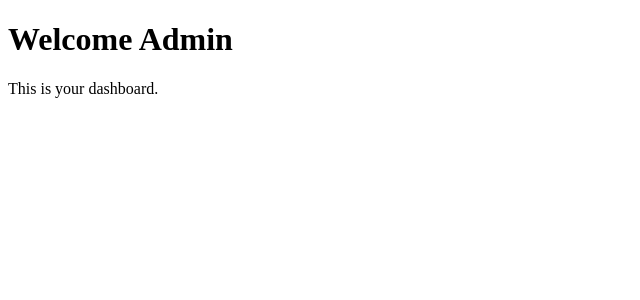
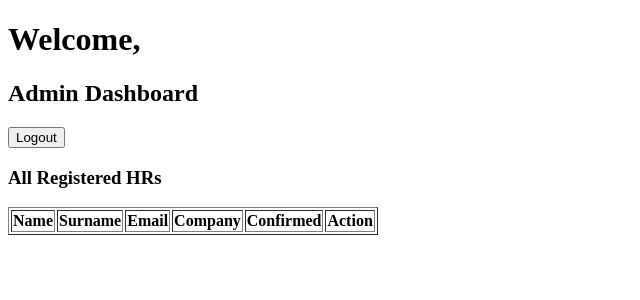
Before and after one commit to sidneygolstein/tunz.ai, a Flask app: template app/templates/admin/admin_homepage.html in a window 1280 px wide. Shown: the top 300 px of the page, without its empty margins (0-640 px from the left). Run offline with Flask 3, Linux system fonts and the light colour scheme; the template is opened without the code that fills it, so the values that code supplies are empty; parts of the project's set-up code (start-up, migrations or seed data) failed here and were passed over.

Commit message:
Admin login/logout managed (not totally secure). Dashboard on admin homepage displaying all HRs registered

```diff
--- a/app/auth/routes.py
+++ b/app/auth/routes.py
@@ -1,4 +1,4 @@
-from flask import Blueprint, request, jsonify, render_template, redirect, url_for, flash, current_app
+from flask import Blueprint, request, jsonify, render_template, redirect, url_for, flash, current_app, session
 from app import db, bcrypt, mail
 from app.models.hr import HR
 from app.models.company import Company
@@ -128,6 +128,7 @@ def admin_login():
         admin = Admin.query.filter_by(email=email).first()
 
         if admin and admin.check_password(password):
-            return jsonify({"msg": "Admin login successful", "admin_id": admin.id}), 200
+            session['admin_id'] = admin.id  # Store admin_id in session
+            return jsonify({"msg": "Login successful", "admin_id": admin.id}), 200
         return jsonify({"msg": "Invalid credentials"}), 401
     return render_template('auth/admin_login.html')
--- a/app/models/__init__.py
+++ b/app/models/__init__.py
@@ -9,3 +9,4 @@ from .result import Result
 from .session import Session
 from .review import Review
 from .review_question import ReviewQuestion
+from .admin import Admin  # Add this line
--- a/app/templates/admin/admin_homepage.html
+++ b/app/templates/admin/admin_homepage.html
@@ -2,10 +2,45 @@
 <html lang="en">
 <head>
     <meta charset="UTF-8">
-    <title>Admin Homepage</title>
+    <title>Admin Dashboard</title>
 </head>
 <body>
-    <h1>Welcome Admin</h1>
-    <p>This is your dashboard.</p>
+    <h1>Welcome, {{ admin.name }} {{ admin.surname }}</h1>
+    <h2>Admin Dashboard</h2>
+    <button id="logout">Logout</button>
+    <h3>All Registered HRs</h3>
+    <table border="1">
+        <tr>
+            <th>Name</th>
+            <th>Surname</th>
+            <th>Email</th>
+            <th>Company</th>
+            <th>Confirmed</th>
+            <th>Action</th>
+        </tr>
+        {% for hr in hrs %}
+        <tr>
+            <td>{{ hr.name }}</td>
+            <td>{{ hr.surname }}</td>
+            <td>{{ hr.email }}</td>
+            <td>{{ hr.company.name }}</td>
+            <td>{{ hr.confirmed }}</td>
+            <td>
+                <form action="{{ url_for('admin.delete_hr', hr_id=hr.id) }}" method="post">
+                    <button type="submit">Delete</button>
+                </form>
+            </td>
+        </tr>
+        {% endfor %}
+    </table>
 </body>
+<script>
+    document.getElementById('logout').addEventListener('click', function() {
+        fetch('/auth/logout', {
+            method: 'POST'
+        }).then(() => {
+            window.location.href = '/auth/admin_login';
+        });
+    });
+</script>
 </html>
--- a/app/templates/applicant/chat.html
+++ b/app/templates/applicant/chat.html
@@ -7,7 +7,7 @@
 <link rel="stylesheet" href="{{ url_for('static', filename='static/styles.css') }}">
 
 <!-- Include the JavaScript file -->
-<script src="{{ url_for('static', filename='static/chat.js') }}"></script>
+<script src="{{ url_for('static', filename='static/js/chat.js') }}"></script>
 
 <div class="chat-container">
     <div class="sidebar">
```
Also changed, not shown: app/admin/routes.py (+33 -6 lines), app/api/routes.py (+17 -1 lines), app/static/static/js/admin_login.js (added, +19 -0 lines), app/templates/auth/admin_login.html (+2 -21 lines), app/static/static/js/chat.js (renamed from app/static/static/chat.js).
